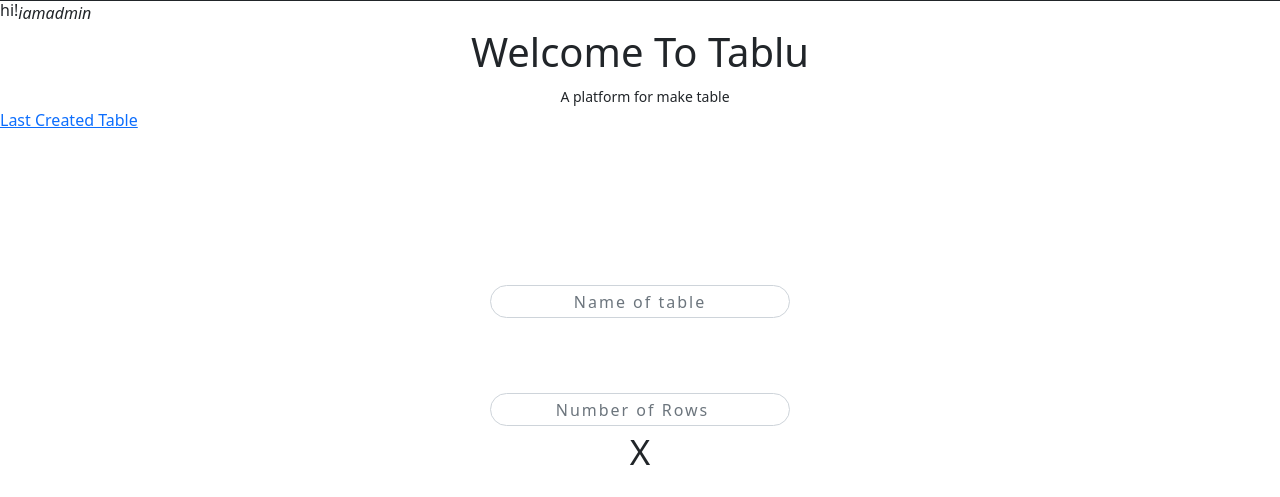
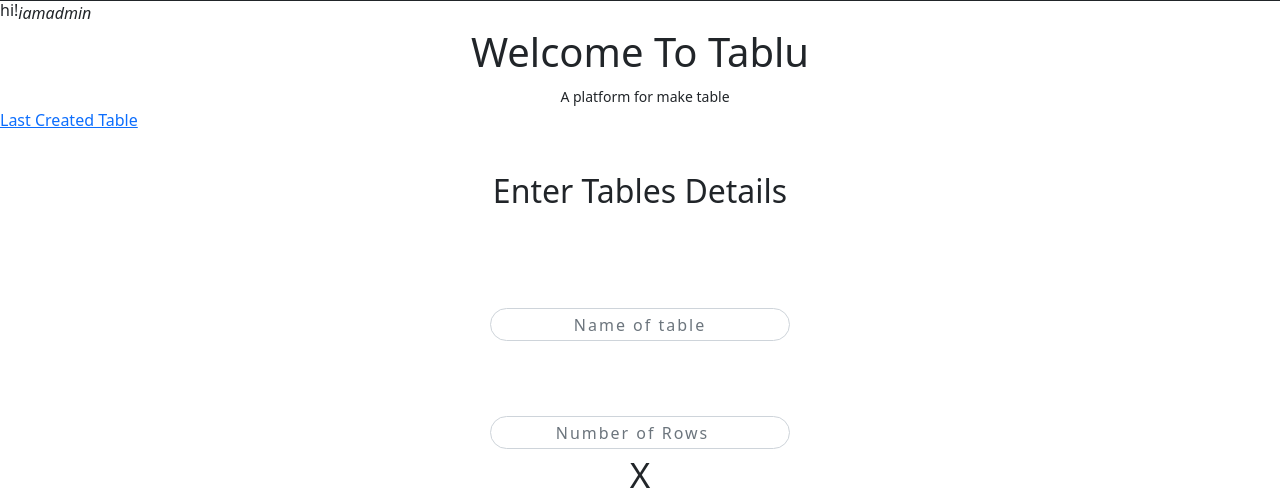
Before and after one commit to krishna120801/Tablu, a Django app: page /tablu in a window 1280 px wide. Shown: the part 49-546 px from the top of the page. Run offline with Django 4.2, Linux system fonts and the light colour scheme; a user stored in the database is signed in; some libraries are stand-ins or nearby versions.

Commit message:
project completed

```diff
--- a/templates/fsttblpg.html
+++ b/templates/fsttblpg.html
@@ -37,6 +37,9 @@
 		</div>
 	  <centre>
 	  <div class="bx">
+
+		  <h2 class="label">Enter Tables Details</h2>
+
 		  <div class="bx1">
 			  <input id="t-n"class="form-control" type="text" placeholder="Name of table">
 		  </div>
@@ -81,6 +84,7 @@
 		  </div>
 	  </div>
 	  <div class="container filcontainer">
+		  <label for="">If you want to create another table instead of this please <a href="{% url 'tablu' %}" target="_blank">click here</a></label>
 		 	  <h3>Filters</h3>
 			  <div id="filters" class="filter m-4">
 			  <select name="columnvalue" id="columnvalue">
```
Also changed, not shown: db.sqlite3.
